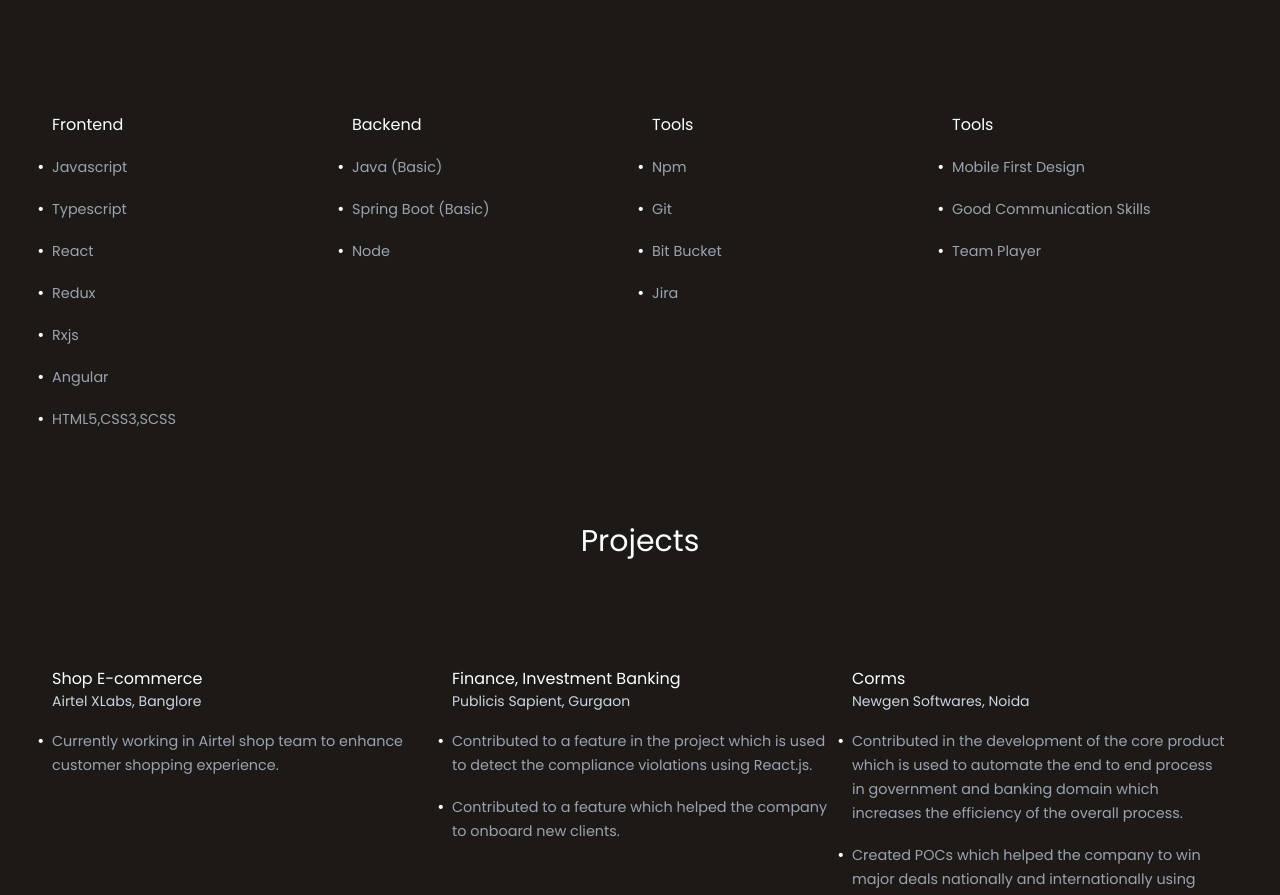
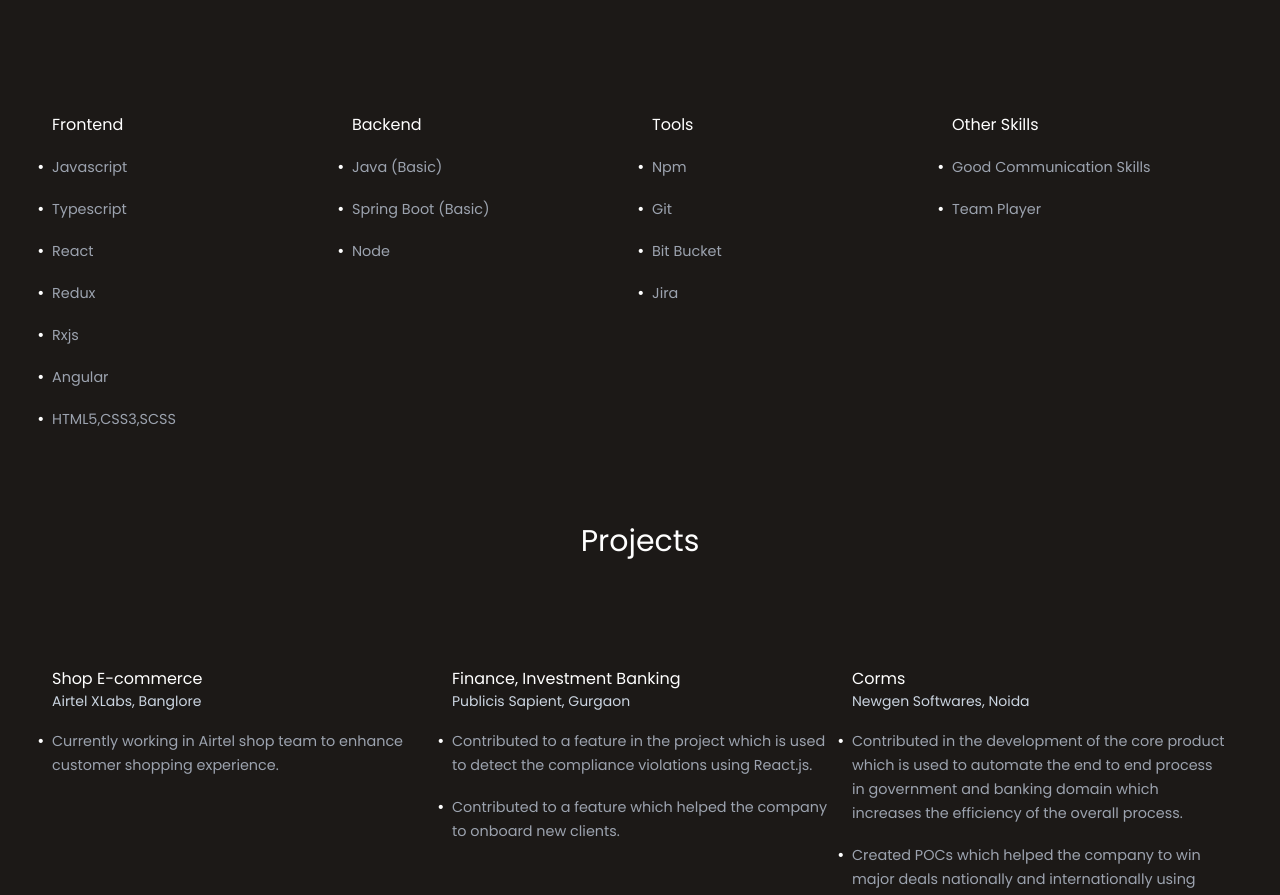
Before and after one commit to mayank8995/Personal-Website, a React (Create React App) app: page / in a window 1280 px wide. Shown: the part 912-1807 px from the top of the page. Built offline with nearby package versions, Linux system fonts and the light colour scheme.

Commit message:
updates skills

```diff
--- a/src/components/main/skills/skills.js
+++ b/src/components/main/skills/skills.js
@@ -39,9 +39,8 @@ const Skills = (props) => {
 
             </div>
             <div className="lg:max-w-lg lg:w-full md:w-1/3 w-5/6 m-3">
-                <h3 className='text-white'>Tools</h3>
+                <h3 className='text-white'>Other Skills</h3>
                 <ul className='text-base'>
-                    <li>Mobile First Design</li>
                     <li>Good Communication Skills</li>
                     <li>Team Player</li>
                 </ul>
```
